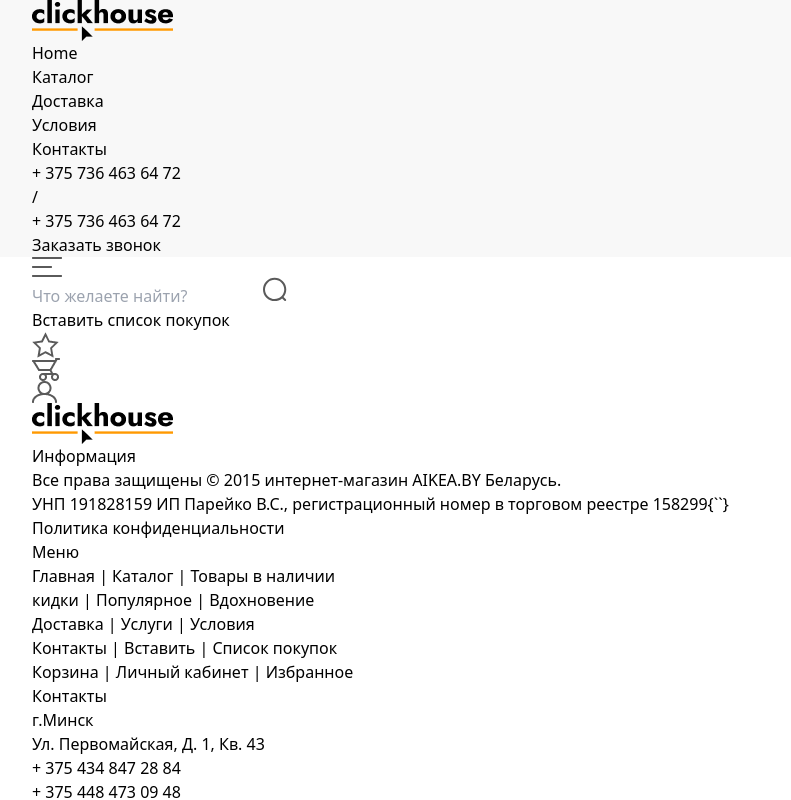
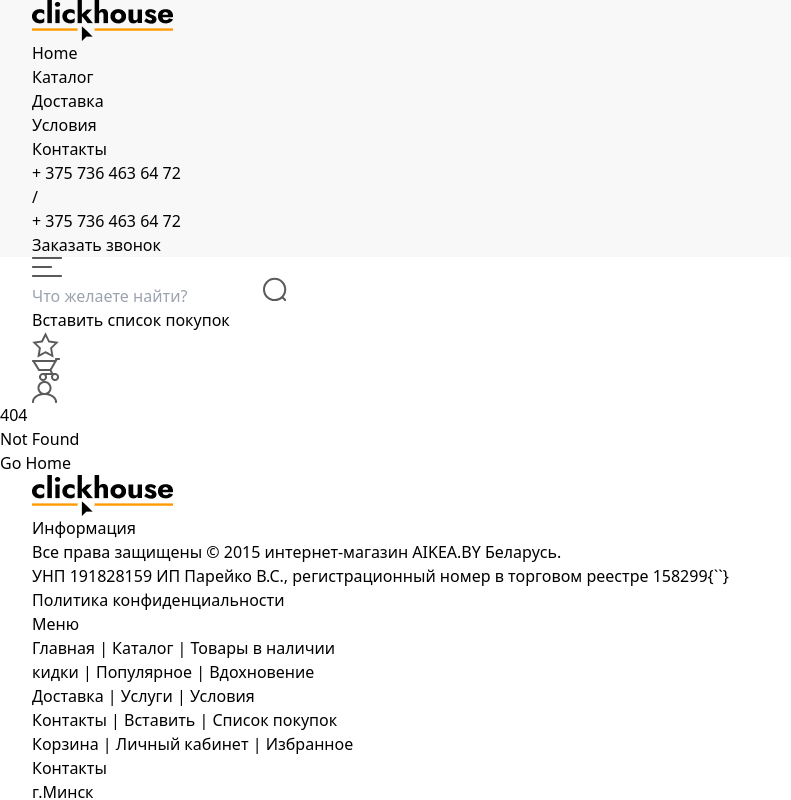
Before and after one commit to Shonazarov-Sanjarbek/react-homework-7, a React (Vite) app: page /product/1 in a window 1280 px wide. Shown: the top 800 px of the page, without its empty margins (0-791 px from the left). Built offline with nearby package versions, Linux system fonts and the light colour scheme.

Commit message:
not found qismi qilindi

```diff
--- a/src/App.jsx
+++ b/src/App.jsx
@@ -7,6 +7,7 @@ import Footer from './components/Footer/Footer'
 import Katalog from './pages/Katalog/Katalog'
 import Dastavka from './pages/Dastavka/Dastavka'
 import Navbar from './components/Navbar/Navbar'
+import NotDFound from './pages/NotFound/NotDFound'
 
 
 function App() {
@@ -20,6 +21,7 @@ function App() {
         <Route path='/katalog' element = { < Katalog />}/>
         <Route path='/dostavka' element = { < Dastavka />}/>
         <Route path='/contact' element = { < Contact   />}/>
+        <Route path='*' element = { < NotDFound   />}/>
       </Routes>
       < Footer information = {["Все права защищены © 2015 интернет-магазин AIKEA.BY Беларусь.", "УНП 191828159 ИП Парейко В.С., регистрационный номер в торговом реестре 158299{``}", "Политика конфиденциальности"]} menu = {["Главная | Каталог | Товары в наличии", "кидки | Популярное | Вдохновение", "Доставка | Услуги | Условия", "Контакты | Вставить | Cписок покупок", "Корзина | Личный кабинет | Избранное"]} contact = {["г.Минск", "Ул. Первомайская, Д. 1, Кв. 43", "+ 375 434 847 28 84", "+ 375 448 473 09 48", "ikeaekspress@gmail.com"]} />
     </>
--- a/src/components/Footer/Footer.jsx
+++ b/src/components/Footer/Footer.jsx
@@ -1,6 +1,8 @@
 import React from 'react'
 import logo from "../../assets/logo.png"
 import instagram from "../../assets/ins.png"
+import { useLocation } from 'react-router-dom';
+
 
 const Footer = ({information, menu, contact}) => {
 
@@ -22,6 +24,11 @@ const Footer = ({information, menu, contact}) => {
         </li>
     ))
 
+    const {pathname} = useLocation()
+
+    if (pathname === "/location"){
+      return <></>
+    }
   return (
     <>
         <div id="Footer" className="bg-slate-100 py-[40px] mt-36">
--- a/src/components/Header/Header.jsx
+++ b/src/components/Header/Header.jsx
@@ -1,16 +1,21 @@
 import React from 'react'
 import logo from "../../assets/logo.png"
-import { NavLink } from 'react-router-dom'
+import { NavLink, useLocation } from 'react-router-dom'
 
 
 
 const Header = ({about}) => {
+
+  const {pathname} = useLocation()
 
 
     const call = about?.map((p, inx) => (
         <p key={inx} className='text-xl	s'>{p}</p>
     ))
 
+    if (pathname === "/location"){
+      return <></>
+    }
   return (
     <div>
               <div className="header py-5">
@@ -37,7 +42,7 @@ const Header = ({about}) => {
                         </NavLink>
                     </li>
                     <li>
-                        <NavLink to={`*`} className={"text-black font-normal text-lg"}>
+                        <NavLink to={`/location`} className={"text-black font-normal text-lg"}>
                             Условия
                         </NavLink>
                     </li>
--- a/src/components/Navbar/Navbar.jsx
+++ b/src/components/Navbar/Navbar.jsx
@@ -4,9 +4,15 @@ import Star from "../../assets/star.png";
 import user from "../../assets/users.png";
 import search from "../../assets/search.svg";
 import card from "../../assets/cart.png";
+import { useLocation } from 'react-router-dom';
 
 
 const Navbar = () => {
+    const {pathname} = useLocation()
+
+    if (pathname === "/location"){
+      return <></>
+    }
   return (
     <div className=" containers mx-auto mb-[120px] flex items-center justify-between">
         <div className="flex  items-center gap-[100px] mt-[30px]">
--- /dev/null
+++ b/src/pages/NotFound/NotDFound.jsx
@@ -0,0 +1,16 @@
+import React from 'react'
+import { useNavigate } from 'react-router-dom'
+
+const NotDFound = () => {
+    const navigate = useNavigate()
+
+  return (
+    <div className='w-full h-[100vh] flex flex-col gap-5 justify-center items-center'>
+        <h2 className='text-9xl text-orange-400'>404</h2>
+        <p className=' text-3xl'>Not Found</p>
+        <button onClick={() => navigate("/")} className='border px-5 py-2 rounded-lg font-bold bg-orange-400'>Go Home</button>
+    </div>
+  )
+}
+
+export default NotDFound
```
